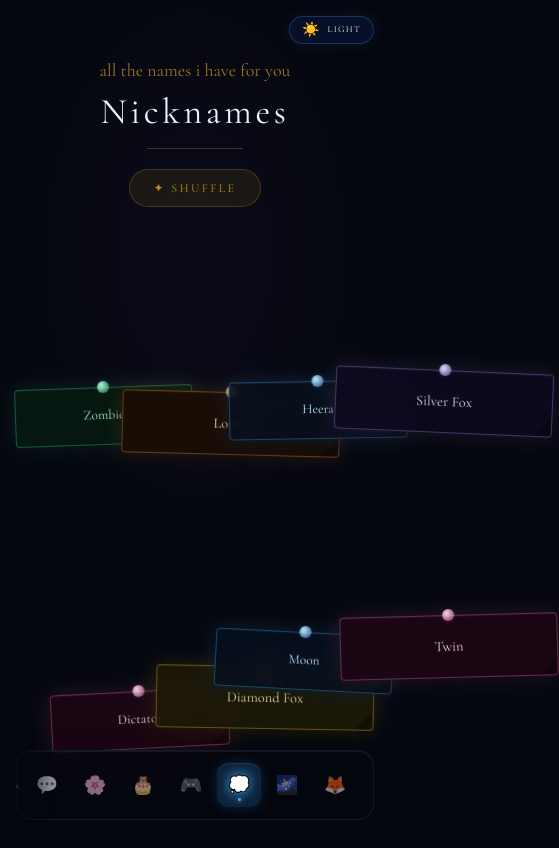
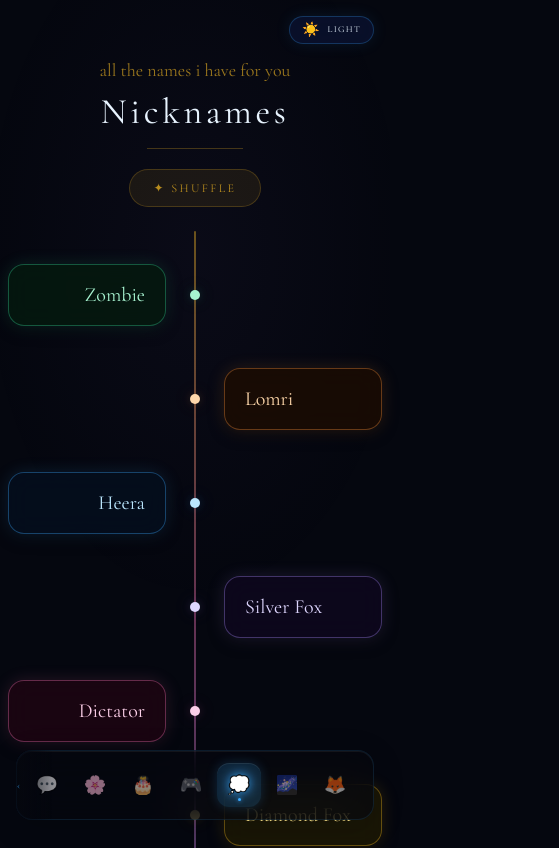
Before and after one commit to 0Vaibhav-Sinha0/twin, a Next.js app: page /thoughts in a window 390 px wide. Shown: the top 848 px of the page, 559 px wide, since content can reach past the window. Built offline with nearby package versions, Linux system fonts and the light colour scheme.

Commit message:
redesign: Nicknames page — replaced floating scattered notes (broken on mobile) with vertical spine + alternating left/right cards, matching Friendship Timeline structure. Shuffle now reorders cards. Kept locked-nickname unlock game unchanged.

```diff
--- /dev/null
+++ b/components/thoughts/NicknameCard.tsx
@@ -0,0 +1,98 @@
+"use client";
+
+import { motion } from "framer-motion";
+import type { Thought } from "@/data/thoughts";
+import { THOUGHT_COLORS } from "@/data/thoughts";
+
+interface NicknameCardProps {
+  thought: Thought;
+  index: number;
+}
+
+export default function NicknameCard({ thought, index }: NicknameCardProps) {
+  const isLeft = index % 2 === 0;
+  const colors = THOUGHT_COLORS[thought.color];
+
+  return (
+    <div className="relative flex items-center w-full" style={{ minHeight: "96px" }}>
+      {/* Left card slot */}
+      <div className="flex-1 flex justify-end pr-6">
+        {isLeft && (
+          <motion.div
+            initial={{ opacity: 0, x: -32 }}
+            whileInView={{ opacity: 1, x: 0 }}
+            viewport={{ once: true, margin: "-60px" }}
+            transition={{ duration: 0.6, delay: 0.05, ease: [0.22, 1, 0.36, 1] }}
+            style={{ maxWidth: "220px", width: "100%" }}
+          >
+            <Card thought={thought} colors={colors} align="right" />
+          </motion.div>
+        )}
+      </div>
+
+      {/* Centre node — connects to the spine */}
+      <motion.div
+        initial={{ scale: 0, opacity: 0 }}
+        whileInView={{ scale: 1, opacity: 1 }}
+        viewport={{ once: true, margin: "-50px" }}
+        transition={{ duration: 0.4, delay: 0.15, type: "spring", stiffness: 300 }}
+        className="relative z-10 flex-shrink-0 rounded-full"
+        style={{
+          width: "10px",
+          height: "10px",
+          background: colors.text,
+          boxShadow: `0 0 10px ${colors.glow}, 0 0 20px ${colors.glow}`,
+        }}
+      />
+
+      {/* Right card slot */}
+      <div className="flex-1 flex justify-start pl-6">
+        {!isLeft && (
+          <motion.div
+            initial={{ opacity: 0, x: 32 }}
+            whileInView={{ opacity: 1, x: 0 }}
+            viewport={{ once: true, margin: "-60px" }}
+            transition={{ duration: 0.6, delay: 0.05, ease: [0.22, 1, 0.36, 1] }}
+            style={{ maxWidth: "220px", width: "100%" }}
+          >
+            <Card thought={thought} colors={colors} align="left" />
+          </motion.div>
+        )}
+      </div>
+    </div>
+  );
+}
+
+function Card({
+  thought,
+  colors,
+  align,
+}: {
+  thought: Thought;
+  colors: { bg: string; border: string; text: string; glow: string };
+  align: "left" | "right";
+}) {
+  return (
+    <div
+      className="rounded-2xl px-5 py-4 transition-shadow duration-300"
+      style={{
+        background: colors.bg,
+        border: `1px solid ${colors.border}`,
+        boxShadow: `0 0 16px ${colors.glow}, 0 4px 16px rgba(0,0,0,0.4)`,
+        textAlign: align,
+        backdropFilter: "blur(12px)",
+      }}
+    >
+      <p
+        className="font-hand"
+        style={{
+          fontSize: "20px",
+          color: colors.text,
+          lineHeight: "1.4",
+        }}
+      >
+        {thought.text}
+      </p>
+    </div>
+  );
+}
--- a/components/thoughts/StickyNote.tsx
+++ /dev/null
@@ -1,99 +0,0 @@
-"use client";
-
-import { motion } from "framer-motion";
-import type { Thought } from "@/data/thoughts";
-import { THOUGHT_COLORS } from "@/data/thoughts";
-
-const SIZE_CONFIG = {
-  small:  { width: 140, fontSize: "12.5px", padding: "14px" },
-  medium: { width: 178, fontSize: "13.5px", padding: "16px" },
-  large:  { width: 218, fontSize: "14.5px", padding: "18px" },
-};
-
-interface StickyNoteProps {
-  thought: Thought;
-  style?: React.CSSProperties;
-  delay?: number;
-}
-
-export default function StickyNote({ thought, style, delay = 0 }: StickyNoteProps) {
-  const colors = THOUGHT_COLORS[thought.color];
-  const size = SIZE_CONFIG[thought.size];
-
-  return (
-    <motion.div
-      initial={{ opacity: 0, scale: 0.8, rotate: thought.rotation }}
-      animate={{ opacity: 1, scale: 1, rotate: thought.rotation }}
-      transition={{
-        duration: 0.5,
-        delay,
-        ease: [0.22, 1, 0.36, 1],
-      }}
-      whileHover={{
-        scale: 1.08,
-        rotate: 0,
-        zIndex: 50,
-        transition: { duration: 0.2, ease: "easeOut" },
-      }}
-      style={{
-        position: "absolute",
-        width: `${size.width}px`,
-        cursor: "default",
-        ...style,
-      }}
-    >
-      <div
-        style={{
-          background: colors.bg,
-          border: `1px solid ${colors.border}`,
-          borderRadius: "4px",
-          padding: size.padding,
-          boxShadow: `0 0 20px ${colors.glow}, 0 4px 16px rgba(0,0,0,0.5), inset 0 1px 0 rgba(255,255,255,0.04)`,
-          backdropFilter: "blur(12px)",
-          position: "relative",
-        }}
-      >
-        {/* Pin at top */}
-        <div
-          style={{
-            position: "absolute",
-            top: "-7px",
-            left: "50%",
-            transform: "translateX(-50%)",
-            width: "12px",
-            height: "12px",
-            borderRadius: "50%",
-            background: `radial-gradient(circle at 35% 35%, ${colors.text}, ${colors.border})`,
-            boxShadow: `0 0 6px ${colors.glow}`,
-            zIndex: 2,
-          }}
-        />
-
-        {/* Text */}
-        <p
-          className="font-hand text-center leading-relaxed"
-          style={{
-            fontSize: size.fontSize,
-            color: colors.text,
-            lineHeight: "1.75",
-          }}
-        >
-          {thought.text}
-        </p>
-
-        {/* Subtle corner fold */}
-        <div
-          style={{
-            position: "absolute",
-            bottom: 0,
-            right: 0,
-            width: "18px",
-            height: "18px",
-            background: `linear-gradient(135deg, transparent 50%, rgba(0,0,0,0.3) 50%)`,
-            borderRadius: "0 0 4px 0",
-          }}
-        />
-      </div>
-    </motion.div>
-  );
-}
--- a/components/thoughts/ThoughtsBoard.tsx
+++ b/components/thoughts/ThoughtsBoard.tsx
@@ -1,9 +1,9 @@
 "use client";
 
-import { useState, useMemo } from "react";
+import { useState } from "react";
 import { motion, AnimatePresence } from "framer-motion";
 import { THOUGHTS } from "@/data/thoughts";
-import StickyNote from "./StickyNote";
+import NicknameCard from "./NicknameCard";
 
 const NO_RESPONSES = [
   "wrong answer twin ☠️",
@@ -12,36 +12,20 @@
   "this is not the response i prepared for.",
 ];
 
-function seedToPosition(seed: number, index: number, total: number) {
-  const cols = 4;
-  const rows = Math.ceil(total / cols);
-  const col = index % cols;
-  const row = Math.floor(index / cols);
-  const zoneW = 100 / cols;
-  const zoneH = 100 / rows;
-  const xBase = col * zoneW + zoneW * 0.1;
-  const yBase = row * zoneH + zoneH * 0.1;
-  const xOffset = seed * zoneW * 0.7;
-  const yOffset = ((seed * 7.3) % 1) * zoneH * 0.6;
-  return {
-    left: `${Math.min(xBase + xOffset, 88)}%`,
-    top: `${Math.min(yBase + yOffset, 85)}%`,
-  };
-}
-
 export default function ThoughtsBoard() {
-  const [shuffleKey, setShuffleKey] = useState(0);
+  const [shuffledThoughts, setShuffledThoughts] = useState(THOUGHTS);
   const [unlockState, setUnlockState] = useState<"idle" | "unlocked" | "no">("idle");
   const [noResponse, setNoResponse] = useState("");
   const [noCount, setNoCount] = useState(0);
 
-  const positions = useMemo(() => {
-    return THOUGHTS.map((t, i) =>
-      seedToPosition(t.seed + shuffleKey * 0.13, i, THOUGHTS.length)
-    );
-  }, [shuffleKey]);
-
-  const boardHeight = Math.max(900, Math.ceil(THOUGHTS.length / 4) * 280 + 200);
+  const handleShuffle = () => {
+    const shuffled = [...shuffledThoughts];
+    for (let i = shuffled.length - 1; i > 0; i--) {
+      const j = Math.floor(Math.random() * (i + 1));
+      [shuffled[i], shuffled[j]] = [shuffled[j], shuffled[i]];
+    }
+    setShuffledThoughts(shuffled);
+  };
 
   const handleNo = () => {
     const next = noCount + 1;
@@ -101,7 +85,7 @@
             initial={{ opacity: 0 }}
             animate={{ opacity: 1 }}
             transition={{ delay: 0.5 }}
-            onClick={() => setShuffleKey((k) => k + 1)}
+            onClick={handleShuffle}
             whileHover={{ scale: 1.05 }}
             whileTap={{ scale: 0.96 }}
             className="mt-5 font-display text-xs tracking-widest px-6 py-2.5 rounded-full transition-all"
@@ -116,19 +100,55 @@
           </motion.button>
         </div>
 
-        {/* Board — notes float freely */}
+        {/* Nickname spine — alternating cards connected to a central line */}
         <div
-          className="relative w-full px-4"
-          style={{ height: `${boardHeight}px` }}
+          className="relative mx-auto px-2"
+          style={{ maxWidth: "480px", paddingBottom: "60px" }}
         >
-          {THOUGHTS.map((thought, i) => (
-            <StickyNote
-              key={`${thought.id}-${shuffleKey}`}
-              thought={thought}
-              style={positions[i]}
-              delay={i * 0.06}
-            />
-          ))}
+          {/* Gradient centre spine */}
+          <div
+            className="absolute left-1/2 top-0 bottom-0 -translate-x-1/2"
+            style={{
+              width: "2px",
+              background:
+                "linear-gradient(to bottom, #fbbf24 0%, #f472b6 30%, #a78bfa 60%, #60a5fa 100%)",
+              opacity: 0.4,
+              borderRadius: "1px",
+            }}
+          />
+
+          <div className="relative flex flex-col gap-2 pt-4">
+            <AnimatePresence mode="popLayout">
+              {shuffledThoughts.map((thought, i) => (
+                <motion.div
+                  key={thought.id}
+                  layout
+                  initial={{ opacity: 0 }}
+                  animate={{ opacity: 1 }}
+                  exit={{ opacity: 0 }}
+                  transition={{ duration: 0.4 }}
+                >
+                  <NicknameCard thought={thought} index={i} />
+                </motion.div>
+              ))}
+            </AnimatePresence>
+          </div>
+
+          {/* End cap */}
+          <div className="flex flex-col items-center gap-3 pt-6">
+            <div
+              className="rounded-full flex items-center justify-center"
+              style={{
+                width: "36px",
+                height: "36px",
+                background: "linear-gradient(135deg, #60a5fa33, #a78bfa33)",
+                border: "1px solid rgba(167,139,250,0.4)",
+                fontSize: "18px",
+              }}
+            >
+              🦊
+            </div>
+          </div>
         </div>
 
         {/* ── Locked nickname section ─────────────────────────────── */}
```
